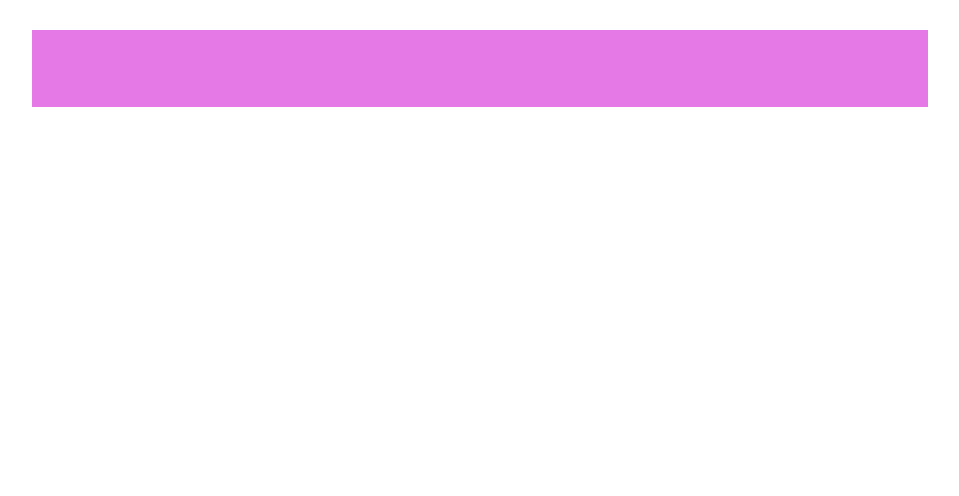
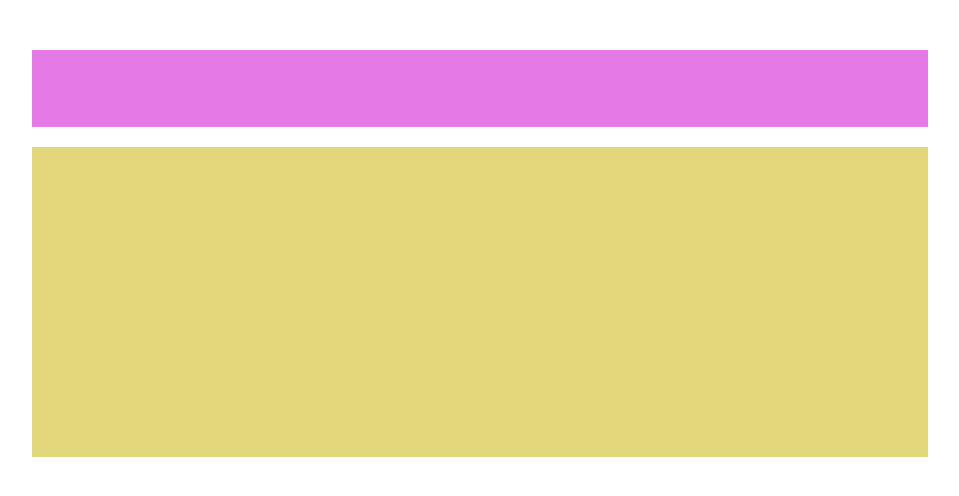
Before and after one commit to MatteoLiberati/htmlcss-struttura-wp, a plain HTML site: page index.html in a window 1280 px wide. Shown: the whole page, without its empty margins (160-1119 px from the left). Drawn offline with Linux system fonts and the light colour scheme.

Commit message:
picture section

```diff
--- a/css/style.css
+++ b/css/style.css
@@ -7,7 +7,7 @@
 
 /* MACROAREA */
 body{
-    margin: 30px 0;
+    margin: 50px 0;
 }
 
 /* GENERAL CONTAINER */
@@ -16,7 +16,17 @@ body{
     margin:auto;
 }
 
+/* HEADER */
 header{
     min-height: 77px;
     background-color: #e579e6;
+    margin-bottom: 20px;
 }
+
+/* MAIN */
+/* PICTURE SECTION */
+.picture-section{
+    min-height: 310px;
+    background-color: #e1d67a;
+    margin-bottom: 20px;
+}
--- a/index.html
+++ b/index.html
@@ -10,9 +10,22 @@
 <body>
     <!-- GENERAL CONTAINER -->
     <div class="container">
+
         <!-- HEADER -->
        <header></header>
 
+       <!-- MAIN -->
+        <main>
+            <!-- PICTURE SECTION -->
+            <section class="picture-section">
+
+            </section>
+
+            <!-- CONTENT SECTION -->
+            <section class="content-section">
+
+            </section>
+        </main>
     </div>
 </body>
 </html>
```
